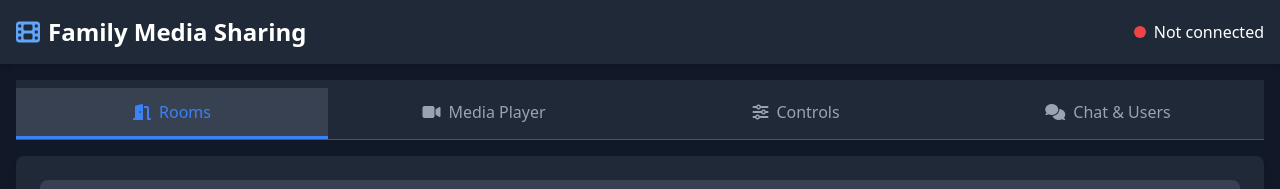
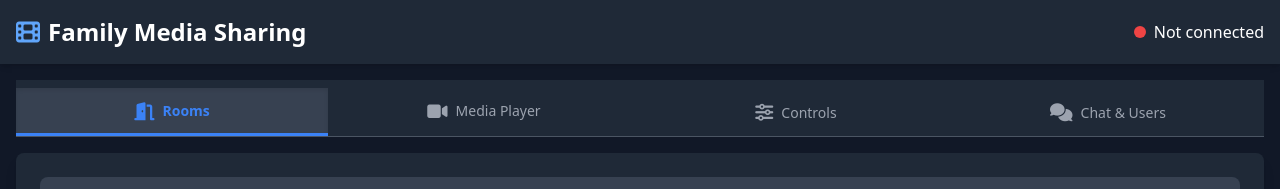
Before and after one commit to apdg21/media-sharing, a website: page index.html in a window 1280 px wide. Shown: the top 189 px of the page. Drawn offline with nearby package versions, Linux system fonts and the light colour scheme; no server answers.

Commit message:
Update index.html

```diff
--- a/index.html
+++ b/index.html
@@ -18,45 +18,122 @@
     }
 
     /* Main Navigation Tabs */
+    /* Replace or add these styles to your existing CSS */
+
+/* Main Navigation Tabs - Mobile 2x2 layout */
 .main-tabs {
-      display: flex;
+  display: grid;
+  grid-template-columns: repeat(2, 1fr);
   border-bottom: 1px solid #4B5563;
   margin-bottom: 1rem;
-      flex-wrap: wrap;
   position: sticky;
   top: 0;
   background: #1F2937;
   z-index: 10;
   padding-top: 0.5rem;
 }
+
+/* On desktop, switch back to flex layout */
 @media (min-width: 769px) {
   .main-tabs {
+    display: flex;
+    flex-wrap: wrap;
     position: static;
-      }
-    }
+    grid-template-columns: none;
+  }
+}
+
+/* Adjust tab styling for grid layout */
 .main-tab {
-      padding: 0.75rem 1rem;
+  padding: 0.75rem 0.5rem;
   cursor: pointer;
   border-bottom: 3px solid transparent;
   color: #9CA3AF;
-      flex: 1;
-      min-width: 80px;
   text-align: center;
   transition: all 0.3s;
-      font-size: 0.875rem;
+  font-size: 0.75rem;
   white-space: nowrap;
-    }
+  border-right: 1px solid #374151;
+  border-bottom: 1px solid #374151;
+  display: flex;
+  flex-direction: column;
+  align-items: center;
+  justify-content: center;
+  min-height: 60px; /* Ensure enough tap target */
+}
+
+/* Remove right border from last column */
+.main-tab:nth-child(2n) {
+  border-right: none;
+}
+
+/* Remove bottom border from last row */
+.main-tab:nth-last-child(-n+2) {
+  border-bottom: none;
+}
+
 @media (min-width: 768px) {
   .main-tab {
-        padding: 0.75rem 1.5rem;
+    padding: 0.75rem 1rem;
+    font-size: 0.875rem;
+    min-height: auto;
+    border-right: none;
+    border-bottom: 3px solid transparent;
+    flex: 1;
     min-width: 120px;
-        font-size: 1rem;
-      }
-    }
+  }
+
   .main-tab.active {
     border-bottom-color: #3B82F6;
+  }
+}
+
+.main-tab.active {
+  background-color: #374151;
   color: #3B82F6;
-      background-color: #374151;
+  font-weight: 600;
+}
+
+/* Icon size adjustment for mobile */
+.main-tab i {
+  font-size: 1rem;
+  margin-bottom: 0.25rem;
+}
+
+@media (min-width: 768px) {
+  .main-tab i {
+    font-size: 1.125rem;
+    margin-bottom: 0;
+    margin-right: 0.5rem;
+  }
+
+  .main-tab {
+    flex-direction: row;
+  }
+}
+
+/* Adjust the content area to account for sticky header on mobile */
+@media (max-width: 768px) {
+  main {
+    padding-top: 0.25rem;
+  }
+
+  .main-content {
+    margin-top: 0.5rem;
+  }
+}
+
+/* Optional: Add a subtle shadow to active tab for better visual feedback */
+.main-tab.active {
+  box-shadow: inset 0 2px 4px rgba(0, 0, 0, 0.1);
+}
+
+/* Optional: Add hover effect for desktop */
+@media (min-width: 769px) {
+  .main-tab:hover:not(.active) {
+    background-color: #4B5563;
+    color: #E5E7EB;
+  }
 }
     .main-content {
       display: none;
```
Lines whose indentation alone changed are shown as unchanged.
